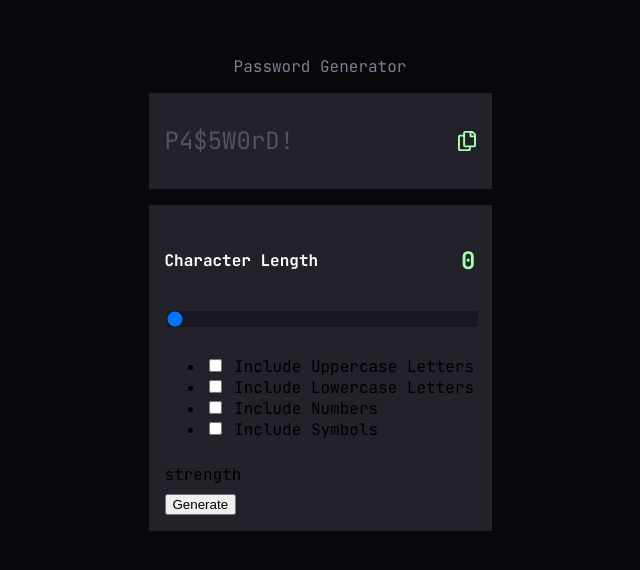
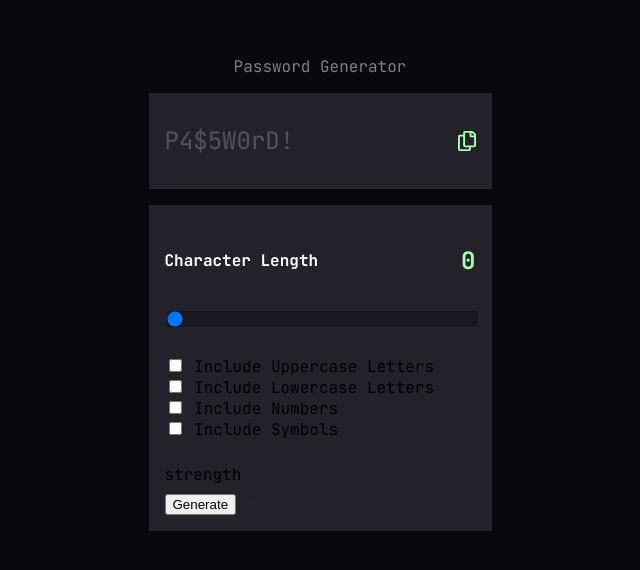
Before and after one commit to nottohave/Password-generator, a plain HTML site: page starter-code/index.html in a window 1280 px wide. Shown: the part 114-684 px from the top of the page, without its empty margins (320-960 px from the left). Drawn offline with Linux system fonts and the light colour scheme.

Commit message:
style.css

```diff
--- a/starter-code/style.css
+++ b/starter-code/style.css
@@ -120,5 +120,10 @@
      border-radius: 50%;
     }
 
+    .password-character {
+     list-style: none;
+     padding: 0px;
+    }
+
 
 }
```
